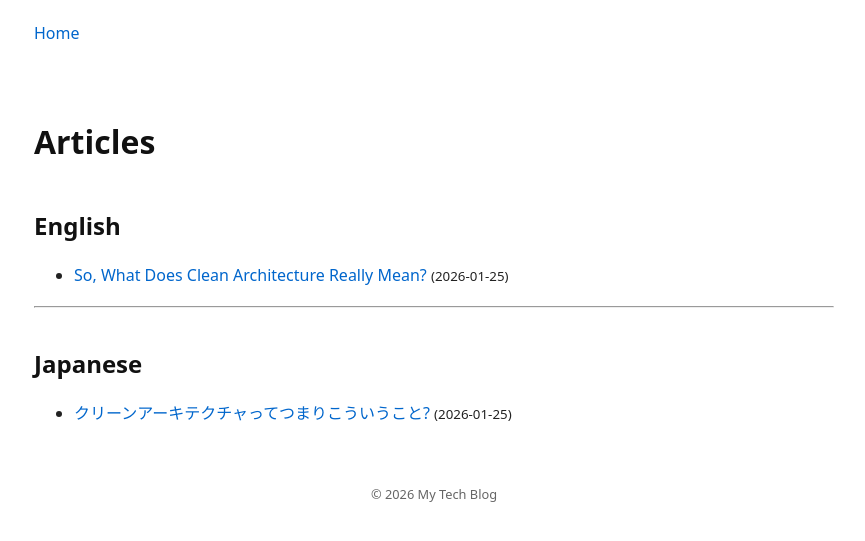
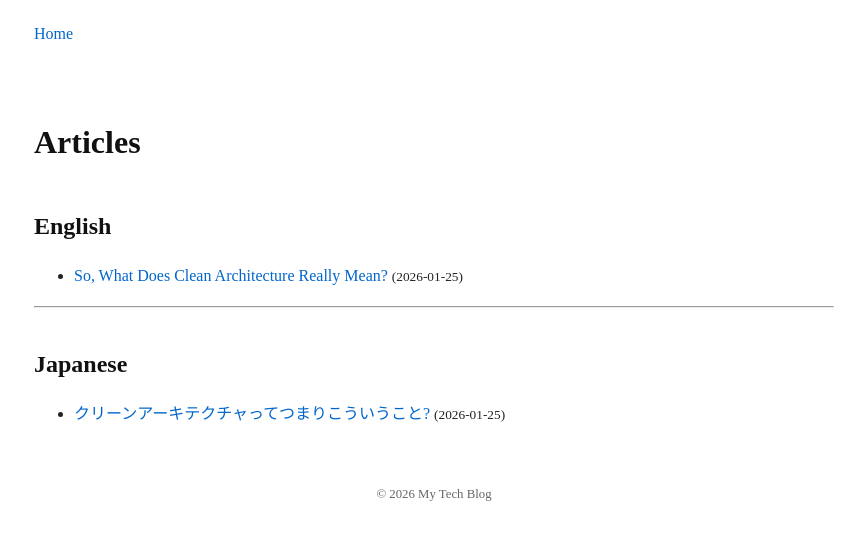
Before and after one commit to GoodRelax/articles, a Jekyll site: the page built from index.md, in a window 1280 px wide. Shown: the top 541 px of the page, without its empty margins (206-1071 px from the left). Built offline with Jekyll 4.4.1, drawn with Linux system fonts in a browser that asks for light colours.

Commit message:
Update style.css

```diff
--- a/assets/css/style.css
+++ b/assets/css/style.css
@@ -1,11 +1,15 @@
-/* ===== light mode ===== */
+/* ===== Base Styles (Light Mode) ===== */
 body {
-  font-family: system-ui, sans-serif;
   background-color: #ffffff;
   color: #222222;
   line-height: 1.7;
   margin: 0;
   padding: 0;
+}
+
+img {
+  max-width: 100%;
+  height: auto;
 }
 
 h1, h2, h3, h4 {
@@ -27,10 +31,9 @@ pre, code {
   color: #333333;
   padding: 0.2em 0.4em;
   border-radius: 4px;
-  font-family: Consolas, monospace;
 }
 
-/* ===== dark mode ===== */
+/* ===== Dark Mode ===== */
 @media (prefers-color-scheme: dark) {
   body {
     background-color: #121212;
```
